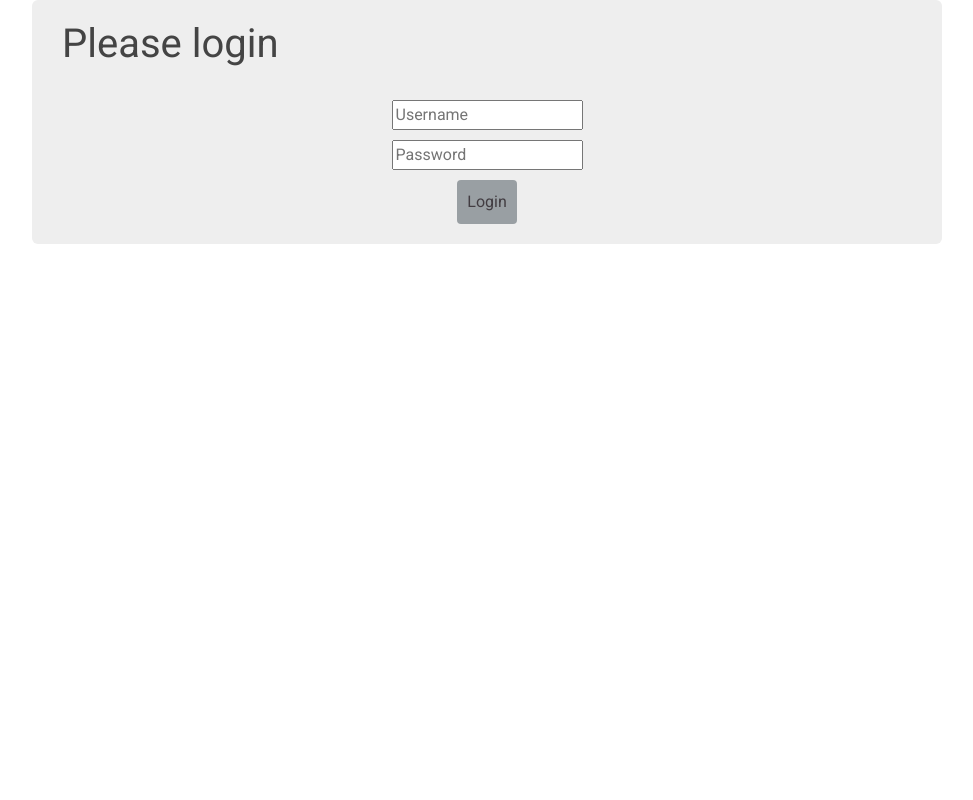
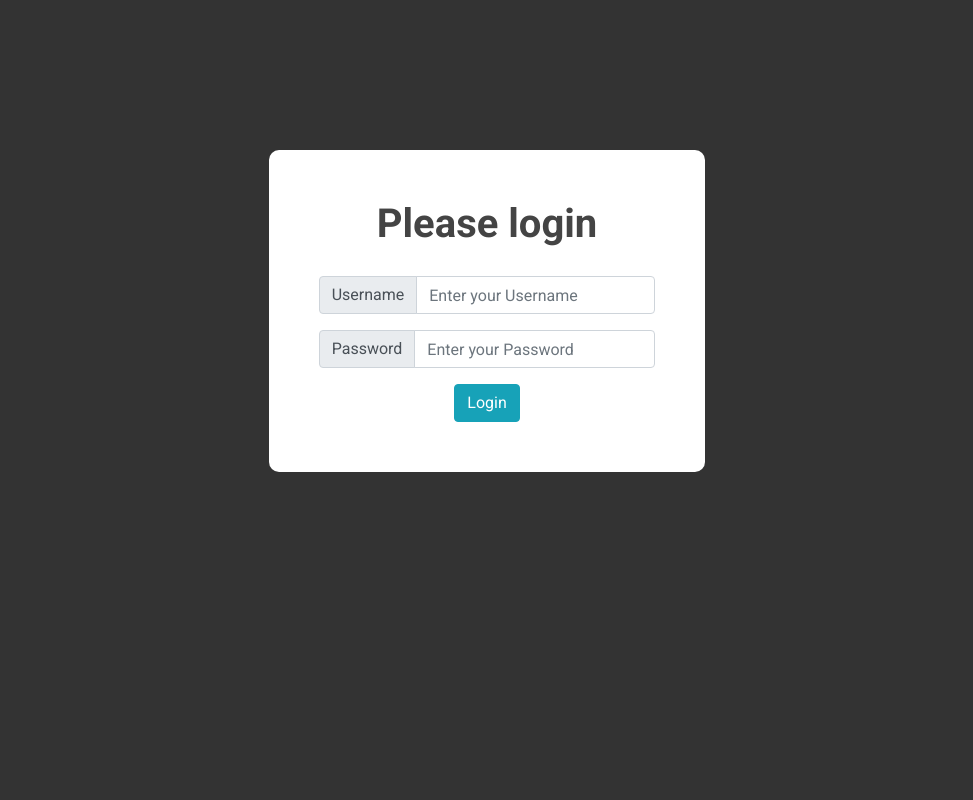
Before and after one commit to Prescrypto/WPCI, a Flask app: page /api/v1/git/login in a window 1280 px wide. Shown: the part 75-875 px from the top of the page, without its empty margins (153-1126 px from the left). Before the commit the page ends 319 px from the top, so only its background shows below. Run offline with Flask 3, Linux system fonts and the light colour scheme; parts of the project's set-up code (start-up, migrations or seed data) failed here and were passed over; some libraries are stand-ins or nearby versions.

Commit message:
Restyle login page

```diff
--- a/static/style.css
+++ b/static/style.css
@@ -119,7 +119,9 @@ div.graybk {
      -moz-border-radius: 6px;
           border-radius: 6px;
 }
-
+.login-h1{
+  padding-bottom: 20px;
+}
 h2 {
   font-size: 3em;
   margin-top: 40px;
@@ -254,7 +256,7 @@ th {
 
 .space30 { margin-top: 30px; }
 
-.btn {
+/*.btn {
   border: none;
   color: #423d42;
   background: #999fa3;
@@ -266,7 +268,7 @@ th {
   cursor : pointer;
   background: #bbbdb7;
   text-decoration: none;
-}
+}*/
 
 .login-screen {
 background-color: #FFF;
@@ -303,3 +305,14 @@ margin-bottom: 10px;
   align-items: center;
   font-size:2em;
 }
+.login-section{
+  background-color: #333333;
+  width:100vw;
+  height:100vh;
+}
+#login-card{
+  background: #fff;
+  margin: 150px auto;
+  padding: 50px;
+  border-radius: 10px;
+}
--- a/templates/layout.html
+++ b/templates/layout.html
@@ -25,7 +25,7 @@
   	</div>
    </header>
 
-   <div class="container">
+   <div>
       {% block content %}
         {% endblock %}
   </div>
--- a/templates/login.html
+++ b/templates/login.html
@@ -1,23 +1,32 @@
 {% extends "layout.html" %}
 {% block content %}
-    <div class= 'graybk'>
-      <h1>Please login</h1>
-      <br>
+<section class="login-section">
+  <div>
+    <div class="row">
+      <div id="login-card" class="col-lg-4 col-md-6 col-sm-12">
         <div class="login-form">
-              <form action="{{ url_for('login') }}" method="post">
+          <form action="{{ url_for('login') }}" method="post">
+            <h1 style="font-weight:900;" class="login-h1">Please login</h1>
+            <div class="input-group mb-3">
+              <div class="input-group-prepend">
+                <span class="input-group-text" id="basic-addon1">Username</span>
+              </div>
+              <input type="text" class="form-control" value="{{request.form.username }}" placeholder="Enter your Username" aria-label="Username" aria-describedby="basic-addon1">
+            </div>
 
-                        <div class="control-group">
-                <input type="text" placeholder="Username" name="username" value="{{
-                  request.form.username }}">
-                        </div>
-
-                        <div class="control-group">
-                 <input type="password" placeholder="Password" name="password" value="{{
-                  request.form.password }}">
-                            </div>
-                <input class="btn btn-default" type="submit" value="Login">
-              </form>
+            <div class="input-group mb-3">
+              <div class="input-group-prepend">
+                <span class="input-group-text" id="basic-addon1">Password</span>
+              </div>
+              <input type="password" class="form-control" value="{{request.form.password }}" placeholder="Enter your Password" aria-label="Username" aria-describedby="basic-addon1">
+            </div>
+            <button type="submit" class="btn btn-info" value="Login">Login</button>
+          </form>
         </div>
+      </div>
+    </div>
+  </div>
+</section>
       {% if error %}
         <p class="error"><strong>Error:</strong> {{ error }}</p>
       {% endif %}
```
